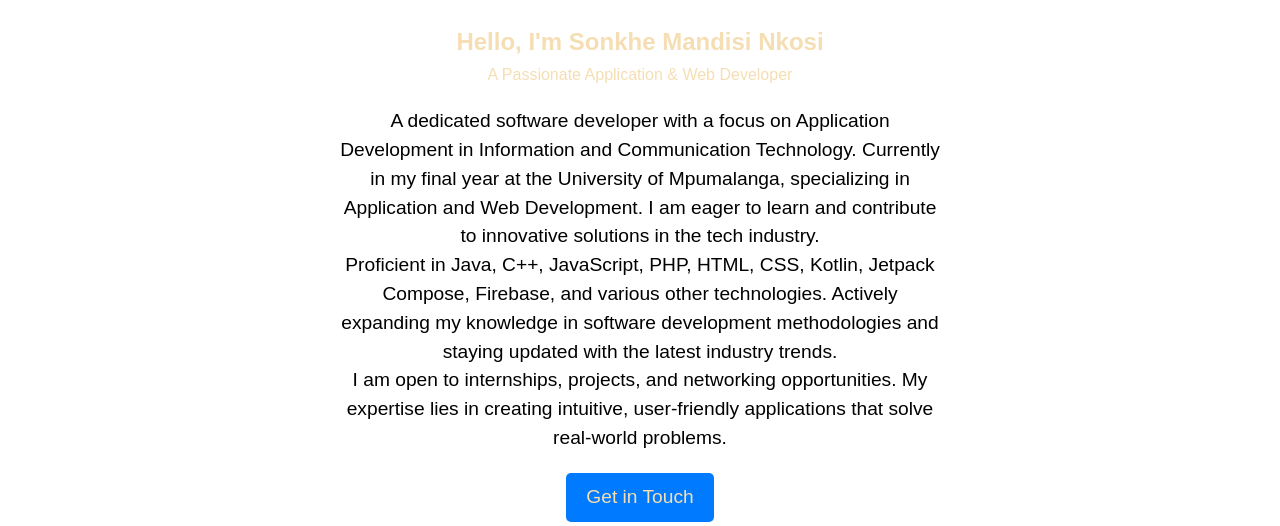
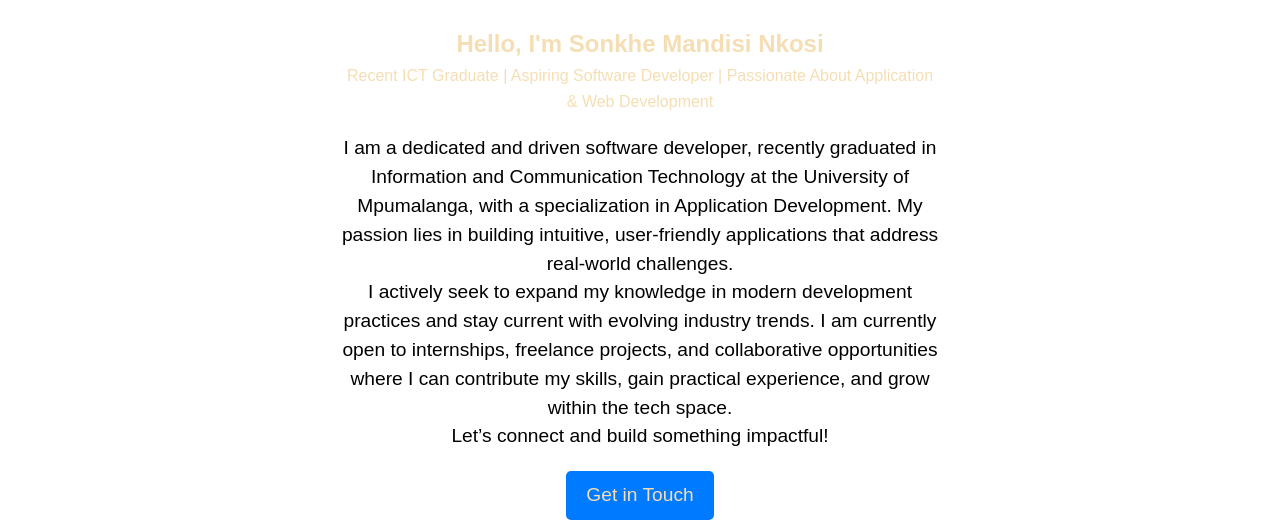
Before and after one commit to Sonkhe-Nkosi/html-css-js-portfolio, a plain HTML site: page index.html in a window 1280 px wide. Shown: the part 274-800 px from the top of the page. Drawn offline with Linux system fonts and the light colour scheme.

Commit message:
Update index.html

```diff
--- a/index.html
+++ b/index.html
@@ -34,22 +34,18 @@
 
         <!-- Introduction and About Information -->
         <h1>Hello, I'm Sonkhe Mandisi Nkosi</h1>
-        <p>A Passionate Application & Web Developer</p>
+        <p>Recent ICT Graduate | Aspiring Software Developer | Passionate About Application & Web Development</p>
 
         <!-- About Section -->
         <div class="about-section">
             <p>
-                A dedicated software developer with a focus on Application Development in Information and Communication Technology.
-                Currently in my final year at the University of Mpumalanga, specializing in Application and Web Development.
-                I am eager to learn and contribute to innovative solutions in the tech industry.
+               I am a dedicated and driven software developer, recently graduated in Information and Communication Technology at the University of Mpumalanga, with a specialization in Application Development. My passion lies in building intuitive, user-friendly applications that address real-world challenges.
             </p>
             <p>
-                Proficient in Java, C++, JavaScript, PHP, HTML, CSS, Kotlin, Jetpack Compose, Firebase, and various other technologies.
-                Actively expanding my knowledge in software development methodologies and staying updated with the latest industry trends.
+                 I actively seek to expand my knowledge in modern development practices and stay current with evolving industry trends. I am currently open to internships, freelance projects, and collaborative opportunities where I can contribute my skills, gain practical experience, and grow within the tech space.
             </p>
             <p>
-                I am open to internships, projects, and networking opportunities. My expertise lies in creating intuitive, user-friendly
-                applications that solve real-world problems.
+                Let’s connect and build something impactful!
             </p>
             <a href="#contact" class="btn">Get in Touch</a>
         </div>
```
